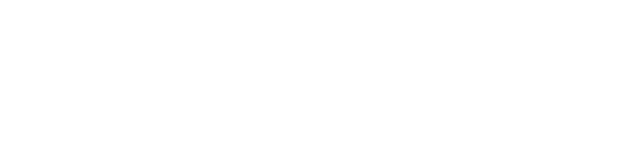
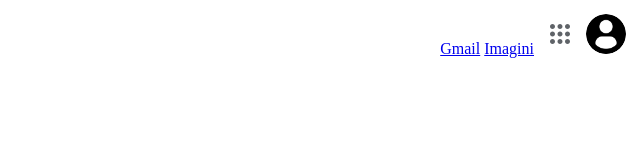
Before and after one commit to StanAle/Google, a plain HTML site: page Index.html in a window 1280 px wide. Shown: the whole page, without its empty margins (640-1280 px from the left). Drawn offline with Linux system fonts and the light colour scheme.

Commit message:
Added menu bar items + css file + image for the user profile image

```diff
--- a/Index.html
+++ b/Index.html
@@ -8,4 +8,48 @@
       itemprop="image"
     />
     <title>Google</title>
+    <link rel="stylesheet" href="index.css" />
   </head>
+  <body>
+    <div class="menu_bar">
+      <div class="menu_items">
+        <div class="menu_item">
+          <a
+            class="gb_g"
+            data-pid="23"
+            href="https://mail.google.com/mail/&amp;ogbl"
+            target="_top"
+            >Gmail</a
+          >
+        </div>
+        <div class="menu_item">
+          <a
+            class="gb_g"
+            data-pid="2"
+            href="https://www.google.ro/imghp?hl=ro&amp;ogbl"
+            target="_top"
+            >Imagini</a
+          >
+        </div>
+        <div class="menu_item">
+          <a
+            class="menu_item all_apps_icon"
+            aria-label="Aplicații Google"
+            href="https://www.google.ro/intl/ro/about/products"
+            aria-expanded="false"
+            role="button"
+            tabindex="0"
+          >
+            <svg class="all_apps_icon" focusable="false" viewbox="0 0 24 24">
+              <path
+                d="M6,8c1.1,0 2,-0.9 2,-2s-0.9,-2 -2,-2 -2,0.9 -2,2 0.9,2 2,2zM12,20c1.1,0 2,-0.9 2,-2s-0.9,-2 -2,-2 -2,0.9 -2,2 0.9,2 2,2zM6,20c1.1,0 2,-0.9 2,-2s-0.9,-2 -2,-2 -2,0.9 -2,2 0.9,2 2,2zM6,14c1.1,0 2,-0.9 2,-2s-0.9,-2 -2,-2 -2,0.9 -2,2 0.9,2 2,2zM12,14c1.1,0 2,-0.9 2,-2s-0.9,-2 -2,-2 -2,0.9 -2,2 0.9,2 2,2zM16,6c0,1.1 0.9,2 2,2s2,-0.9 2,-2 -0.9,-2 -2,-2 -2,0.9 -2,2zM12,8c1.1,0 2,-0.9 2,-2s-0.9,-2 -2,-2 -2,0.9 -2,2 0.9,2 2,2zM18,14c1.1,0 2,-0.9 2,-2s-0.9,-2 -2,-2 -2,0.9 -2,2 0.9,2 2,2zM18,20c1.1,0 2,-0.9 2,-2s-0.9,-2 -2,-2 -2,0.9 -2,2 0.9,2 2,2z"
+              ></path></svg
+          ></a>
+        </div>
+        <div class="menu_item">
+          <img src="images/profile-user.png" class="profile_user_img" />
+        </div>
+      </div>
+    </div>
+  </body>
+</html>
--- /dev/null
+++ b/index.css
@@ -0,0 +1,34 @@
+.menu_bar {
+  display: flex;
+  align-items: center;
+  white-space: nowrap;
+  -webkit-box-align: center;
+  flex-direction: column;
+  height: 100%;
+  padding: 6px;
+  box-sizing: border-box;
+}
+.menu_items {
+  margin-left: auto;
+  margin-right: 0;
+
+}
+.menu_item {
+  display:inline;
+}
+.all_apps_icon{
+  color: #5f6368;
+  opacity: 1;
+  fill: currentColor;
+  height: 40px;
+  width: 40px;
+  padding: 5px 2px;
+  box-sizing: border-box;
+}
+.profile_user_img{
+  border-radius: 50%;
+  margin: 0;
+  position: relative;
+  width:40px;
+  box-sizing: border-box;
+}
```
Also changed, not shown: images/profile-user.png (added).
